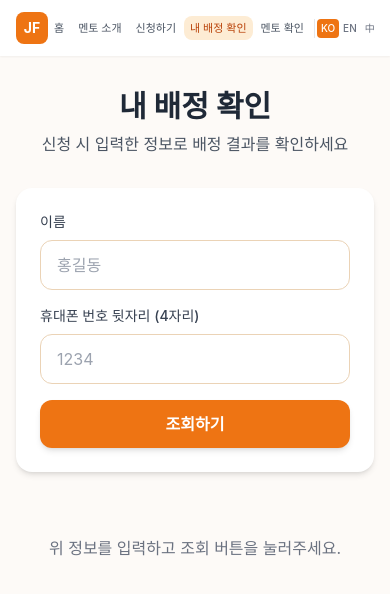
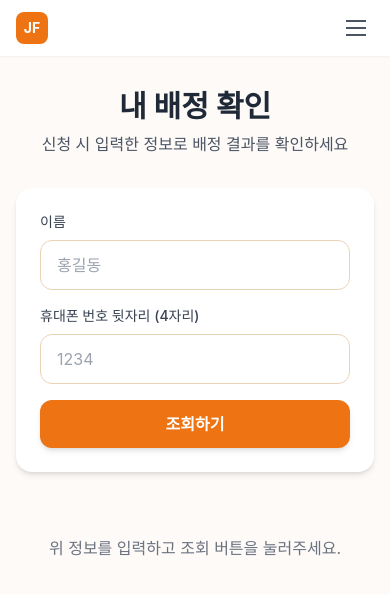
Before and after one commit to JinHwanCha/jobfair, a Next.js app: page /my in a window 390 px wide. Shown: the top 594 px of the page. Built offline with nearby package versions, Linux system fonts and the light colour scheme.

Commit message:
update header

```diff
--- a/src/components/Header.tsx
+++ b/src/components/Header.tsx
@@ -1,5 +1,6 @@
 'use client';
 
+import { useState, useEffect } from 'react';
 import Link from 'next/link';
 import { usePathname } from 'next/navigation';
 import { useI18n, Lang } from '@/lib/i18n';
@@ -13,6 +14,12 @@ const LANG_LABELS: { value: Lang; label: string }[] = [
 export default function Header() {
   const pathname = usePathname();
   const { t, lang, setLang } = useI18n();
+  const [open, setOpen] = useState(false);
+
+  // 페이지 이동 시 메뉴 닫기
+  useEffect(() => {
+    setOpen(false);
+  }, [pathname]);
 
   const navItems = [
     { href: '/', label: t('nav.home') },
@@ -24,7 +31,8 @@ export default function Header() {
 
   return (
     <header className="bg-white shadow-sm sticky top-0 z-50">
-      <div className="max-w-4xl mx-auto px-4">
+      {/* 헤더 바 - 오버레이 위에 표시 */}
+      <div className="relative z-10 bg-white max-w-4xl mx-auto px-4">
         <div className="flex items-center justify-between h-14 sm:h-16">
           {/* 로고 */}
           <Link href="/" className="flex items-center gap-2 shrink-0">
@@ -34,14 +42,14 @@ export default function Header() {
             <span className="font-bold text-gray-800 hidden sm:block">{t('nav.logo')}</span>
           </Link>
 
-          {/* 네비게이션 + 언어 */}
-          <div className="flex items-center gap-0.5 sm:gap-2 overflow-x-auto scrollbar-thin">
-            <nav className="flex items-center gap-0.5 sm:gap-1">
+          {/* 데스크톱 네비게이션 */}
+          <div className="hidden sm:flex items-center gap-2">
+            <nav className="flex items-center gap-1">
               {navItems.map((item) => (
                 <Link
                   key={item.href}
                   href={item.href}
-                  className={`px-1.5 sm:px-3 py-1 sm:py-2 rounded-lg text-[11px] sm:text-sm font-medium transition-colors whitespace-nowrap ${
+                  className={`px-3 py-2 rounded-lg text-sm font-medium transition-colors whitespace-nowrap ${
                     pathname === item.href
                       ? 'bg-primary-100 text-primary-700'
                       : 'text-gray-600 hover:bg-warm-100 hover:text-gray-900'
@@ -53,12 +61,12 @@ export default function Header() {
             </nav>
 
             {/* 언어 선택 */}
-            <div className="flex items-center border-l border-gray-200 ml-0.5 pl-0.5 sm:ml-2 sm:pl-2 shrink-0">
+            <div className="flex items-center border-l border-gray-200 ml-2 pl-2 shrink-0">
               {LANG_LABELS.map((l) => (
                 <button
                   key={l.value}
                   onClick={() => setLang(l.value)}
-                  className={`px-1 sm:px-2 py-0.5 sm:py-1 rounded text-[10px] sm:text-xs font-medium transition-colors ${
+                  className={`px-2 py-1 rounded text-xs font-medium transition-colors ${
                     lang === l.value
                       ? 'bg-primary-500 text-white'
                       : 'text-gray-500 hover:bg-gray-100'
@@ -69,6 +77,62 @@ export default function Header() {
               ))}
             </div>
           </div>
+
+          {/* 모바일 햄버거 버튼 */}
+          <button
+            onClick={() => setOpen(!open)}
+            className="sm:hidden flex items-center justify-center w-9 h-9 rounded-lg hover:bg-gray-100 transition-colors"
+            aria-label="메뉴"
+          >
+            <div className="w-5 h-4 relative flex flex-col justify-between">
+              <span className={`block w-full h-0.5 bg-gray-600 transition-all duration-200 origin-center ${open ? 'absolute top-1/2 -translate-y-1/2 rotate-45' : ''}`} />
+              <span className={`block w-full h-0.5 bg-gray-600 transition-all duration-200 ${open ? 'opacity-0' : ''}`} />
+              <span className={`block w-full h-0.5 bg-gray-600 transition-all duration-200 origin-center ${open ? 'absolute top-1/2 -translate-y-1/2 -rotate-45' : ''}`} />
+            </div>
+          </button>
+        </div>
+      </div>
+
+      {/* 모바일 드롭다운 메뉴 */}
+      {open && (
+        <div className="sm:hidden fixed inset-0 bg-black/20 z-0" onClick={() => setOpen(false)} />
+      )}
+      <div
+        className={`sm:hidden absolute left-0 right-0 top-full bg-white shadow-lg z-10 overflow-hidden transition-all duration-200 ease-in-out ${
+          open ? 'max-h-80 border-t border-gray-100' : 'max-h-0'
+        }`}
+      >
+        <div className="max-w-4xl mx-auto px-4 py-3 space-y-1">
+          {navItems.map((item) => (
+            <Link
+              key={item.href}
+              href={item.href}
+              className={`block px-4 py-2.5 rounded-lg text-sm font-medium transition-colors ${
+                pathname === item.href
+                  ? 'bg-primary-100 text-primary-700'
+                  : 'text-gray-600 hover:bg-warm-50'
+              }`}
+            >
+              {item.label}
+            </Link>
+          ))}
+
+          {/* 모바일 언어 선택 */}
+          <div className="flex items-center gap-1 px-4 pt-2 border-t border-gray-100 mt-2">
+            {LANG_LABELS.map((l) => (
+              <button
+                key={l.value}
+                onClick={() => setLang(l.value)}
+                className={`px-3 py-1.5 rounded-lg text-xs font-medium transition-colors ${
+                  lang === l.value
+                    ? 'bg-primary-500 text-white'
+                    : 'text-gray-500 bg-gray-50 hover:bg-gray-100'
+                }`}
+              >
+                {l.label}
+              </button>
+            ))}
+          </div>
         </div>
       </div>
     </header>
```
